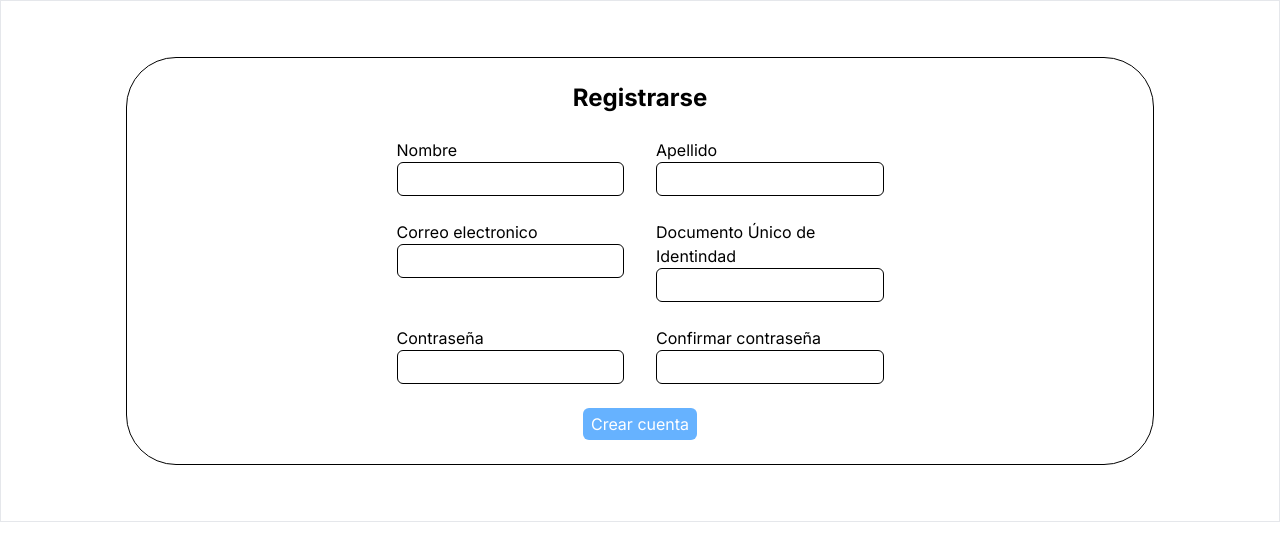
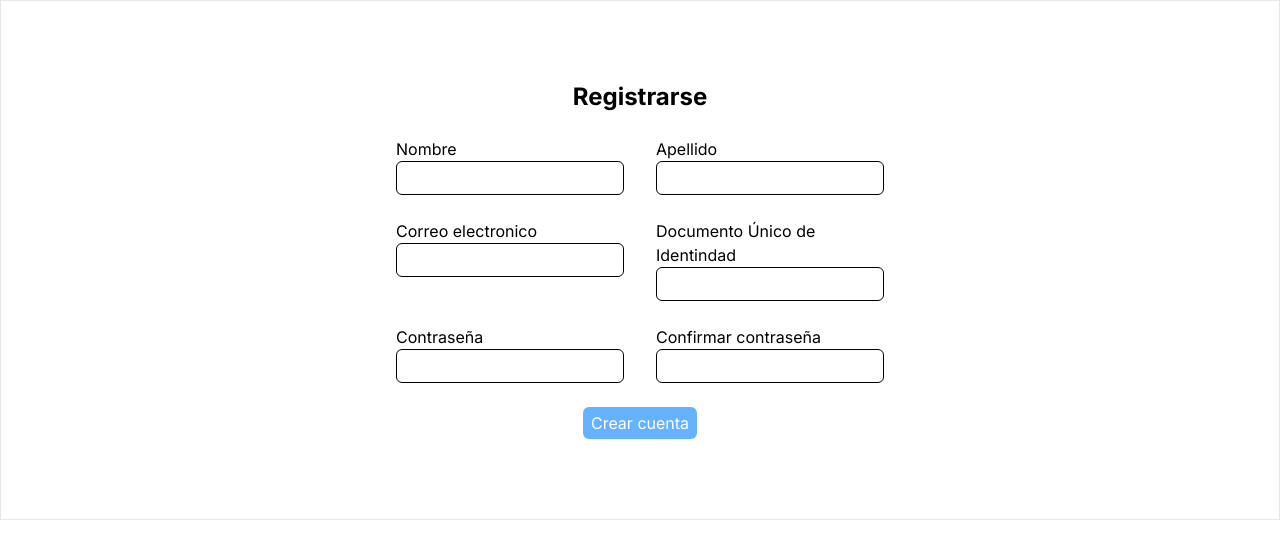
Before and after one commit to ql17001/legal_chat_frontend, a Next.js app: page /registrarme in a window 1280 px wide. Shown: the top 560 px of the page. Built offline with nearby package versions, Linux system fonts and the light colour scheme.

Commit message:
💄 Update Style

```diff
--- a/app/registrarme/page.tsx
+++ b/app/registrarme/page.tsx
@@ -70,7 +70,7 @@ const RegisterPage = () => {
   };
   return (
     <div className="px-[125px] py-14 border w-auto h-auto">
-      <div className=" px-[10px] py-6 rounded-[50px] grid grid-cols-4 gap-x-8 gap-y-6 border border-black">
+      <div className=" px-[10px] py-6 grid grid-cols-4 gap-x-8 gap-y-6">
         <div className="text-center col-span-4 font-bold">
           <h1>Registrarse</h1>
         </div>
```
